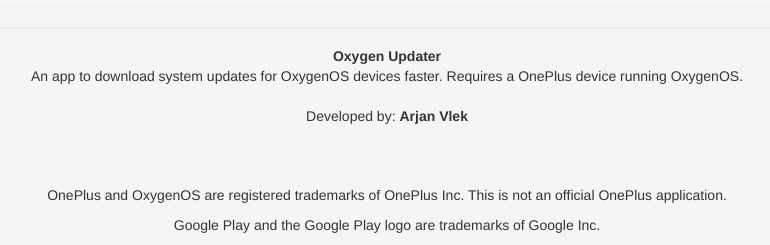
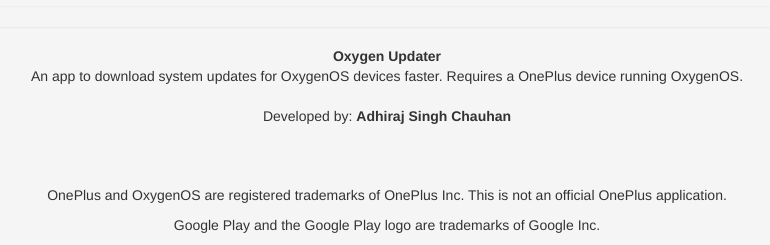
Before and after one commit to OneNormalUsername/oxygen-updater-backend, a PHP site: page /team.php in a window 1280 px wide. Shown: the part 595-840 px from the top of the page, without its empty margins (253-1023 px from the left). Run offline with PHP 8.4, Linux system fonts and the light colour scheme.

Commit message:
Replaced author metadata from publicly-facing pages

```diff
--- a/faq.php
+++ b/faq.php
@@ -36,7 +36,7 @@
     <meta name="viewport" content="width=device-width, initial-scale=1">
     <meta name="description" content="View all Frequently Asked Questions about the Oxygen Updater app">
     <meta name="keywords" content="FAQ,Oxygen,OnePlus,OxygenOS,OS,Android,AndroidOS,System,Update,Systemupdate,OTA,Flash,Download,Faster,App">
-    <meta name="author" content="Arjan Vlek">
+    <meta name="author" content="Adhiraj Singh Chauhan">
 
     <!-- Page title -->
     <title><?php text('FAQ_PAGE_TITLE') ?></title>
--- a/in_app_faq.php
+++ b/in_app_faq.php
@@ -40,7 +40,7 @@
     <meta name="viewport" content="width=device-width, initial-scale=1">
     <meta name="description" content="View all Frequently Asked Questions about the Oxygen Updater app">
     <meta name="keywords" content="FAQ,Oxygen,OnePlus,OxygenOS,OS,Android,AndroidOS,System,Update,Systemupdate,OTA,Flash,Download,Faster,App">
-    <meta name="author" content="Arjan Vlek">
+    <meta name="author" content="Adhiraj Singh Chauhan">
 
     <!-- Page title -->
     <title><?php text('FAQ_PAGE_TITLE') ?></title>
--- a/team.php
+++ b/team.php
@@ -15,7 +15,7 @@
     <meta name="viewport" content="width=device-width, initial-scale=1">
     <meta name="description" content="View information about the team behind the Oxygen Updater app">
     <meta name="keywords" content="Team,Oxygen,OnePlus,OxygenOS,OS,Android,AndroidOS,System,Update,Systemupdate,OTA,Flash,Download,Faster,App">
-    <meta name="author" content="Arjan Vlek">
+    <meta name="author" content="Adhiraj Singh Chauhan">
 
     <!-- Page title -->
     <title><?php text('TEAM_PAGE_TITLE') ?></title>
--- a/texts.generic.php
+++ b/texts.generic.php
@@ -10,4 +10,4 @@
 
 $contents['PAGE_TITLE'] = "Oxygen Updater";
 $contents['APP_NAME'] = "Oxygen Updater";
-$contents['AUTHOR_NAME'] = "Arjan Vlek";
+$contents['AUTHOR_NAME'] = "Adhiraj Singh Chauhan";
```
Also changed, not shown: index.php (+3 -5 lines), 3 other files.
